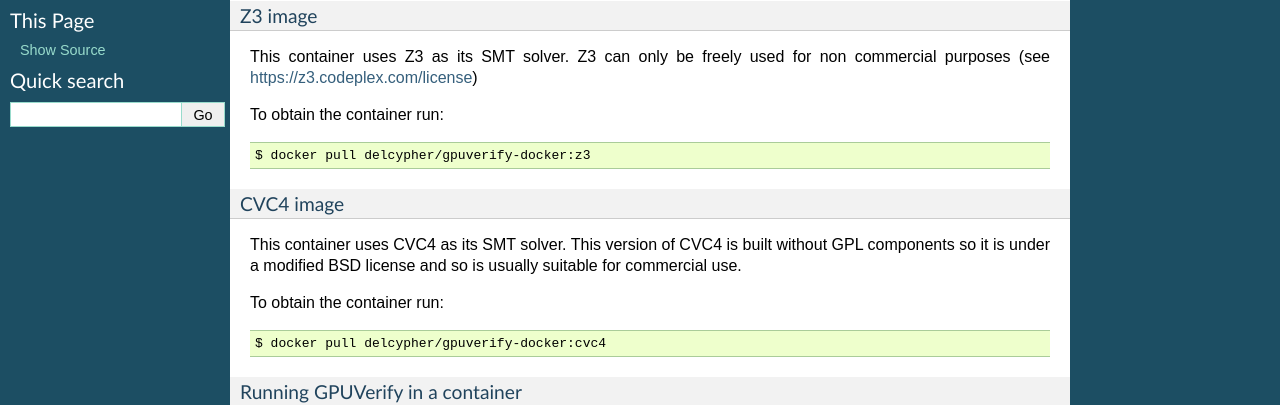
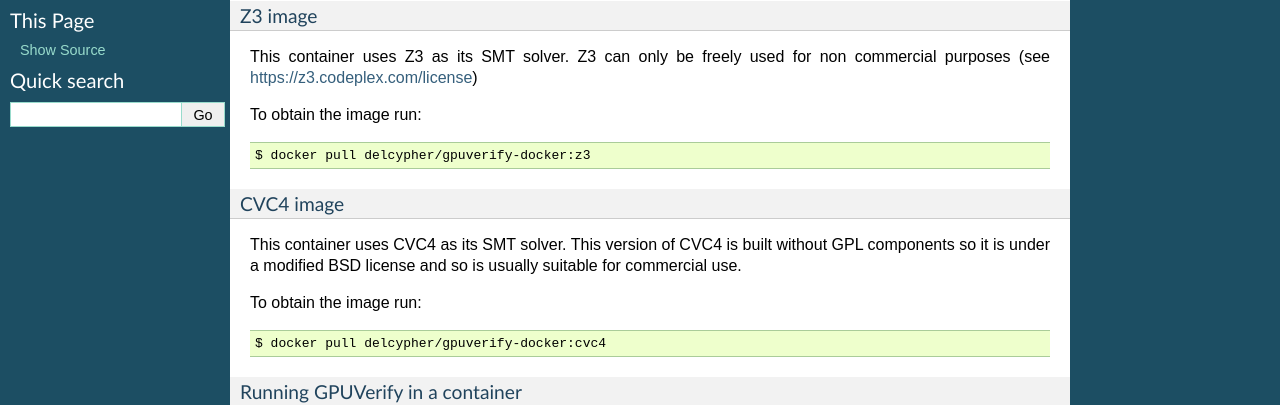
Before and after one commit to mc-imperial/gpuverify, a Sphinx documentation site: the page built from Documentation/installation.rst, in a window 1280 px wide and 900 px high, scrolled down 348 px. Shown: the part 154-559 px from the top of the window. Built offline with Sphinx 7.4.7, drawn with Linux system fonts in a browser that asks for light colours; formulas are drawn with MathJax 3.

Commit message:
Fix misuse of Docker terminology.

```diff
--- a/Documentation/installation.rst
+++ b/Documentation/installation.rst
@@ -34,7 +34,7 @@
 This container uses Z3 as its SMT solver. Z3 can only be freely used
 for non commercial purposes (see https://z3.codeplex.com/license)
 
-To obtain the container run::
+To obtain the image run::
 
     $ docker pull delcypher/gpuverify-docker:z3
 
@@ -45,7 +45,7 @@
 built without GPL components so it is under a modified BSD license and so
 is usually suitable for commercial use.
 
-To obtain the container run::
+To obtain the image run::
 
     $ docker pull delcypher/gpuverify-docker:cvc4
 
```
